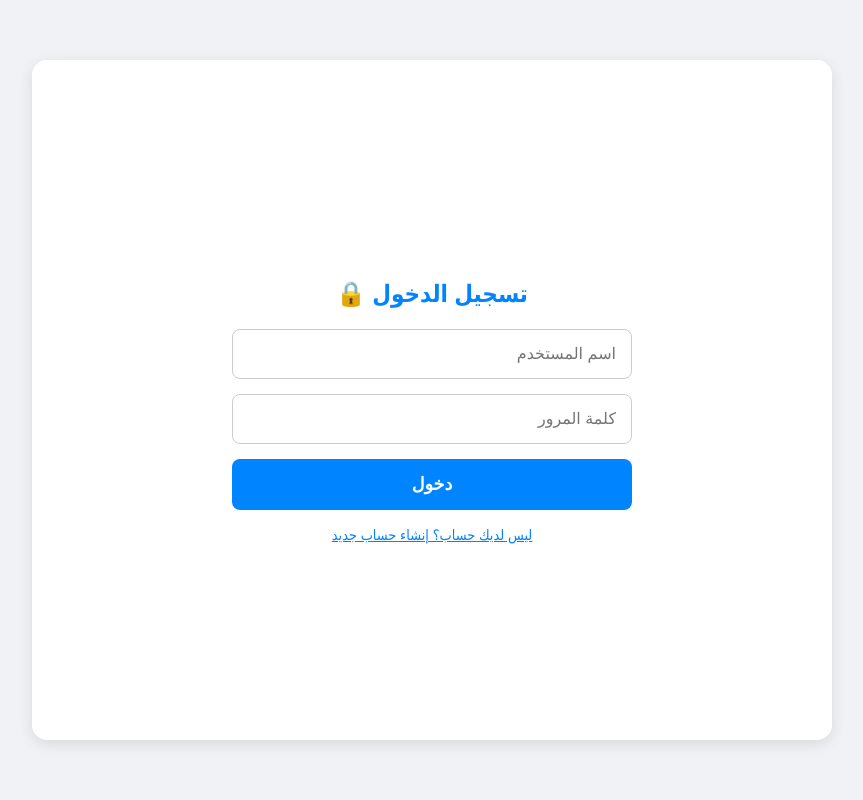
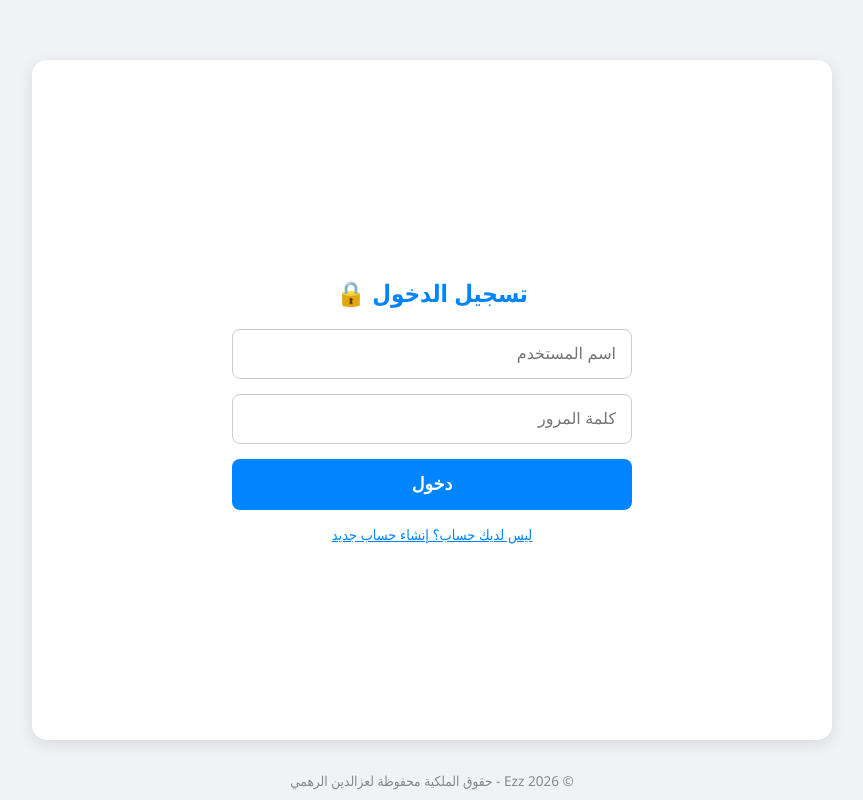
Before and after one commit to azzaldeenAS/nodejs-chat-app-advanced, a website: page public/index.html in a window 1280 px wide. Shown: the whole page, without its empty margins (208-1071 px from the left). Drawn offline with nearby package versions, Linux system fonts and the light colour scheme; no server answers.

Commit message:
Update app name to Ezz and add copyright footer for Ezzaldeen Alruhmi

```diff
--- a/public/index.html
+++ b/public/index.html
@@ -3,7 +3,7 @@
 <head>
     <meta charset="UTF-8">
     <meta name="viewport" content="width=device-width, initial-scale=1.0">
-    <title>تطبيق المراسلة المتقدم</title>
+    <title>Ezz المتقدم</title>
     <style>
         body {
             font-family: 'Segoe UI', Tahoma, Geneva, Verdana, sans-serif;
@@ -106,6 +106,14 @@
 
         @media (max-width: 600px) { .sidebar { display: none; } }
         #file-input { display: none; }
+        .footer {
+            position: fixed;
+            bottom: 10px;
+            width: 100%;
+            text-align: center;
+            font-size: 0.85rem;
+            color: #888;
+        }
     </style>
 </head>
 <body>
@@ -162,6 +170,10 @@
             </form>
         </div>
     </div>
+</div>
+
+<div class="footer">
+    © 2026 Ezz - حقوق الملكية محفوظة لعزالدين الرهمي
 </div>
 
 <script src="/socket.io/socket.io.js"></script>
```
